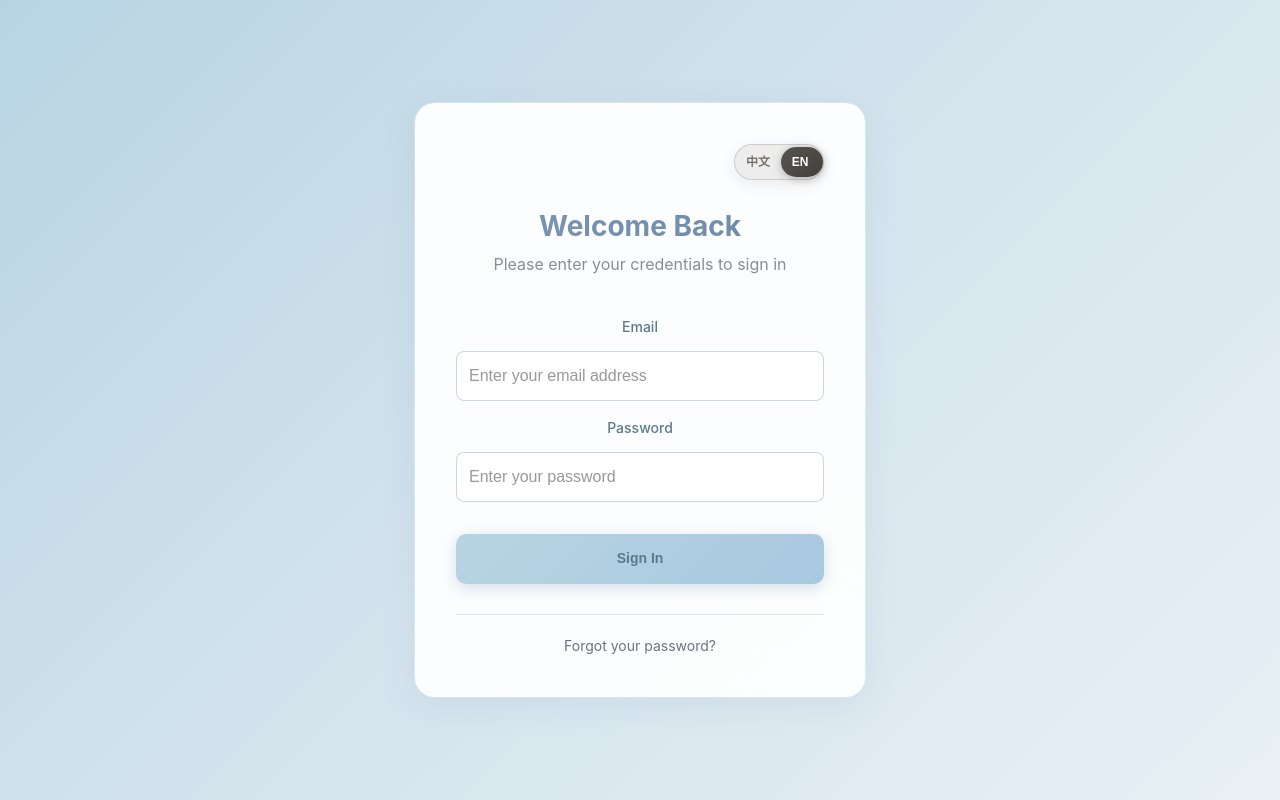
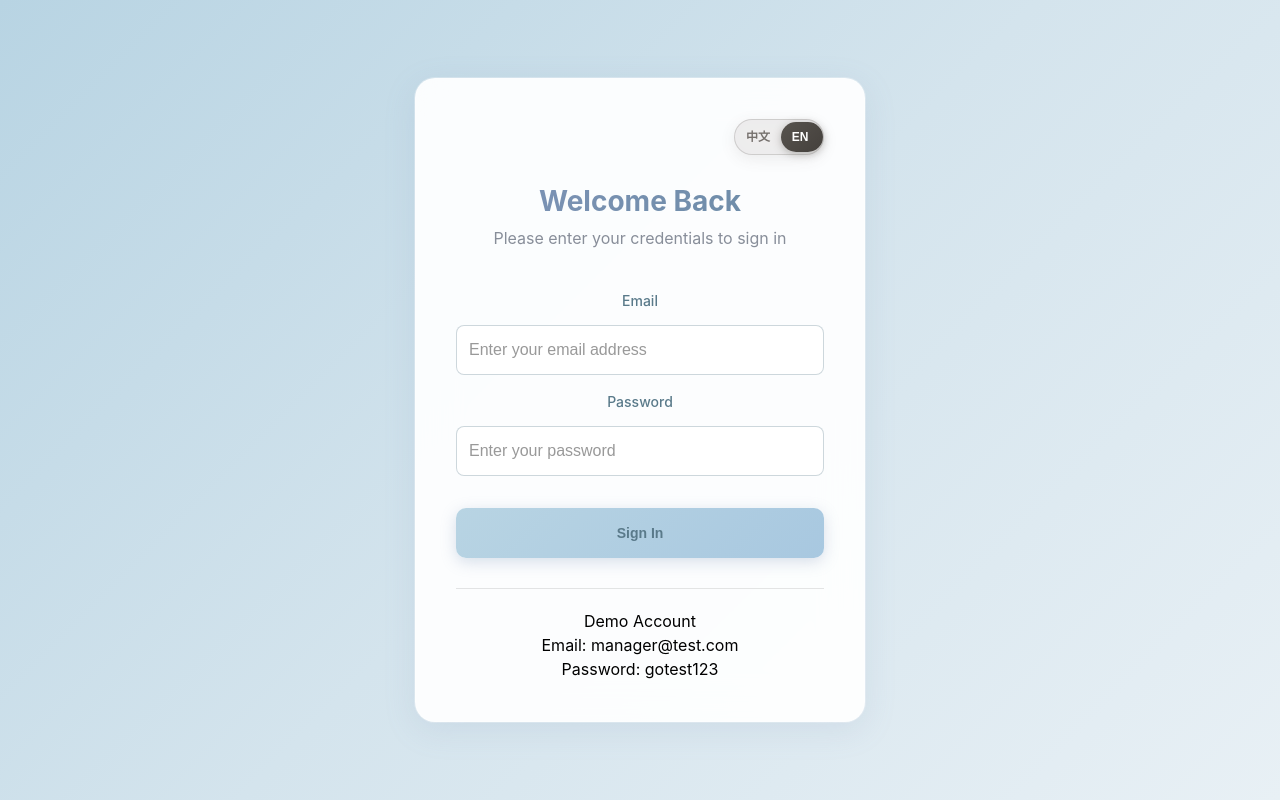
Before and after one commit to gawe0925/pharmacy_roster_system_front, a React (Create React App) app: page /login in a window 1280 px wide. Built offline with nearby package versions, Linux system fonts and the light colour scheme.

Commit message:
put test acc info on login page

```diff
--- a/src/pages/Dashboard.js
+++ b/src/pages/Dashboard.js
@@ -146,8 +146,6 @@ const Dashboard = () => {
     );
 
     if (shiftType) {
-      console.log('shiftTypes state:', shiftTypes);
-      console.log('todayShifts state:', todayShifts);
       return {
         startTime: formatTime(shiftType.start_time),
         endTime: formatTime(shiftType.end_time),
--- a/src/pages/Login.js
+++ b/src/pages/Login.js
@@ -113,8 +113,14 @@ const Login = () => {
 
         {/* 額外資訊 */}
         <div className="login-footer">
-          <p className="forgot-password-text">
-            {t('forgotPassword')}
+          <p className="demo-account-text">
+            Demo Account
+          </p>
+          <p className="demo-credentials">
+            Email: manager@test.com
+          </p>
+          <p className="demo-credentials">
+            Password: gotest123
           </p>
         </div>
       </div>
```
